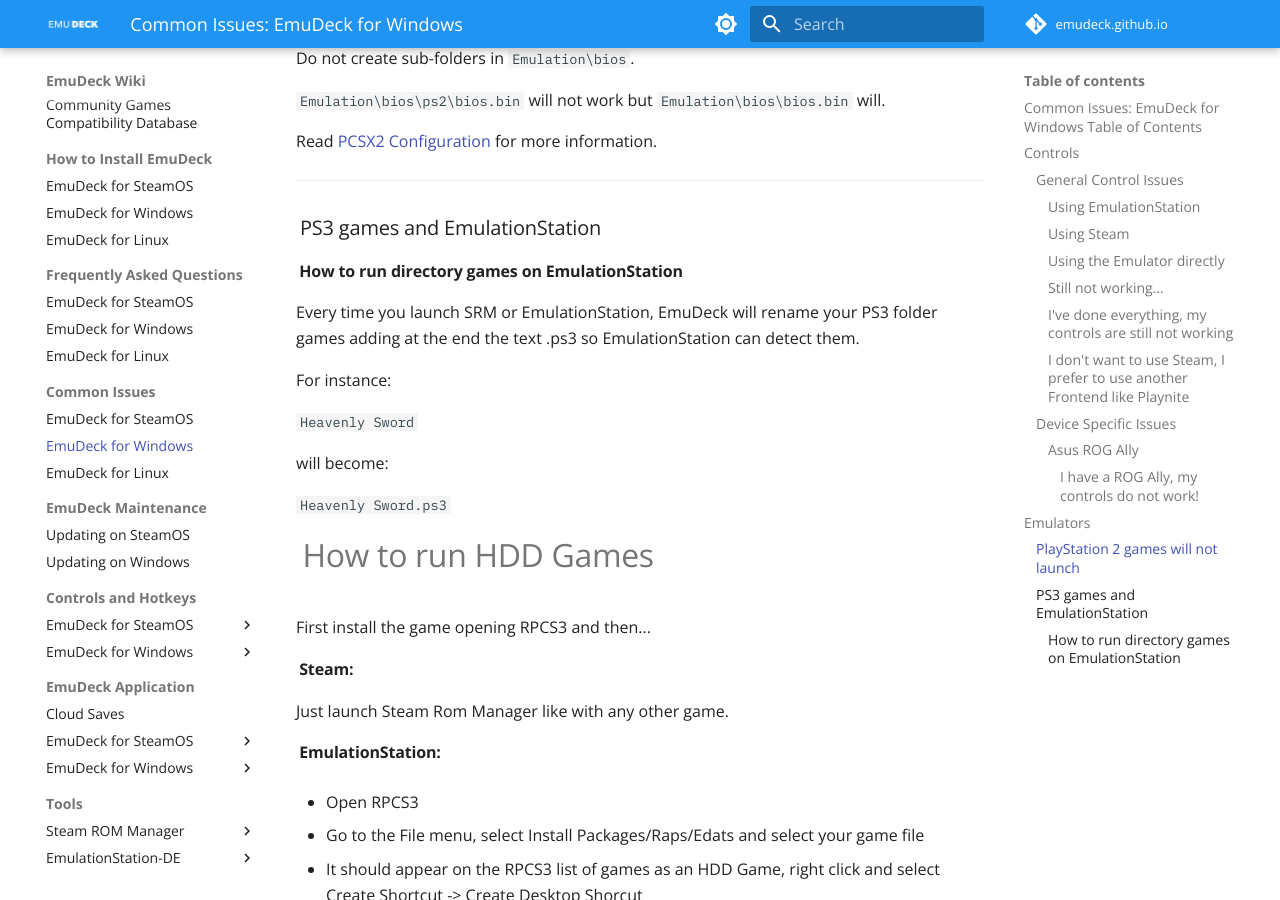
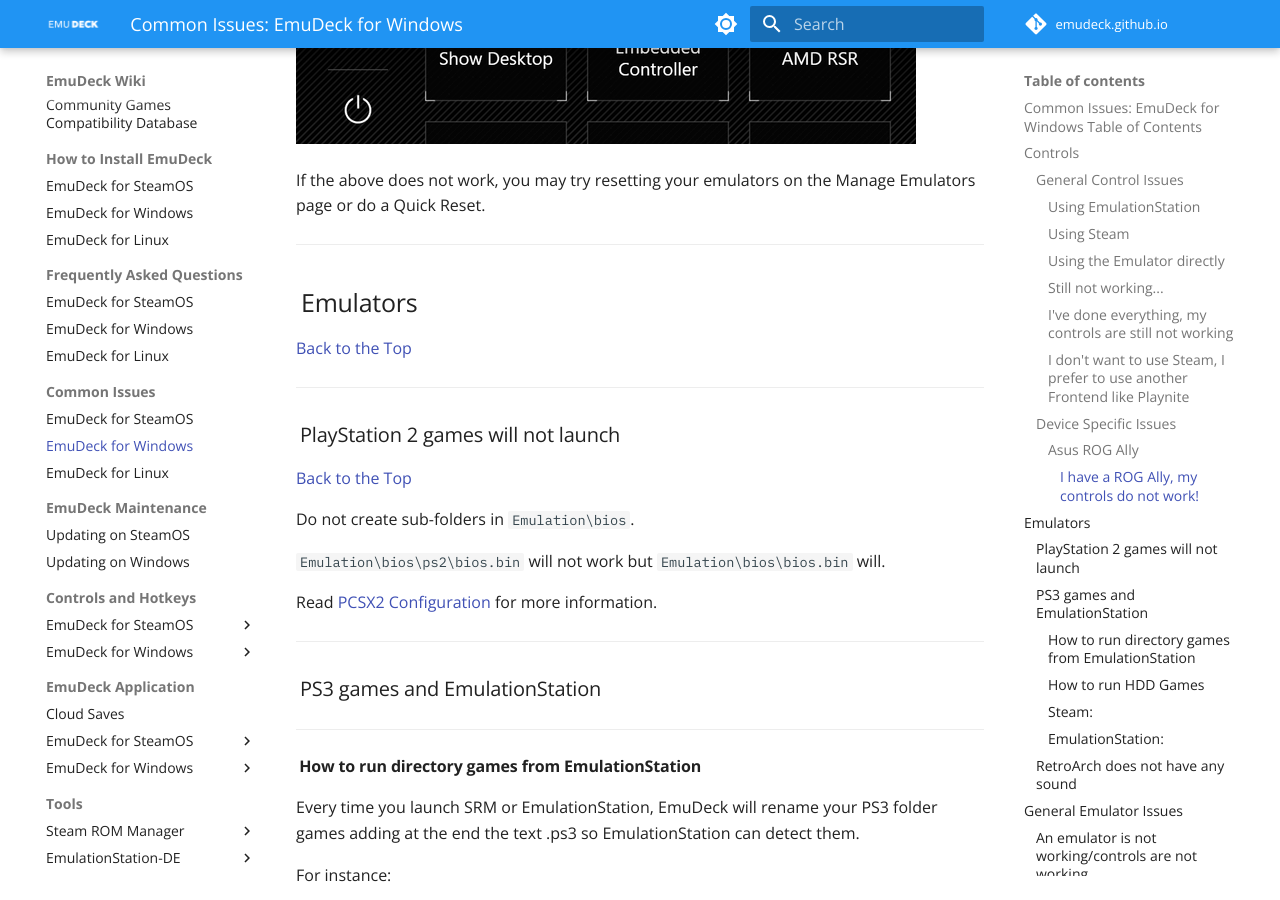
Before and after one commit to EmuDeck/emudeck.github.io, an MkDocs documentation site: the page built from docs/common-issues/windows/index.md, in a window 1280 px wide and 900 px high, scrolled down 3314 px. Built offline with MkDocs 1.6.1 and Material for MkDocs 9.7.7, drawn with Linux system fonts in a browser that asks for light colours; comment, search, counter and statistics services are not loaded; some of the changed text lies outside the part shown.

Commit message:
more formatting...

```diff
--- a/docs/common-issues/windows/index.md
+++ b/docs/common-issues/windows/index.md
@@ -31,30 +31,44 @@
 
 ## Controls
 
+[Back to the Top](#common-issues-emudeck-for-windows-table-of-contents)
+
 ---
 
 ### General Control Issues
+
+[Back to the Top](#common-issues-emudeck-for-windows-table-of-contents)
 
 #### Using EmulationStation
 
 Make sure you are launching EmulationStation from Steam and that EmulationStation has one of our Steam Input Profiles enabled
 
+---
+
 #### Using Steam
 
 Make sure that the game entry has one of our Steam Input Profiles active
+
+---
 
 #### Using the Emulator directly
 
 Make sure you are launching the Emulator from Steam and that the Emulator has one of our Steam Input Profiles enabled
 
+---
+
 #### Still not working...
 
 Please go to Manage Emulators -> Emulator -> Reset configuration and try again.
+
+---
 
 #### I've done everything, my controls are still not working
 
 Follow this video:
 https://youtu.be/ra_B1axeFqU
+
+---
 
 #### I don't want to use Steam, I prefer to use another Frontend like Playnite
 
@@ -66,13 +80,19 @@
 
 ### Device Specific Issues
 
+[Back to the Top](#common-issues-emudeck-for-windows-table-of-contents)
+
 ---
 
 #### Asus ROG Ally
 
+[Back to the Top](#common-issues-emudeck-for-windows-table-of-contents)
+
 ---
 
 ##### I have a ROG Ally, my controls do not work!
+
+[Back to the Top](#common-issues-emudeck-for-windows-table-of-contents)
 
 Emulators are pre-configured to work out of the box. However, if you are having issues, make sure you are using Steam to launch your ROMs and Emulators.
 
@@ -89,9 +109,13 @@
 
 ## Emulators
 
+[Back to the Top](#common-issues-emudeck-for-windows-table-of-contents)
+
 ---
 
 ### PlayStation 2 games will not launch
+
+[Back to the Top](#common-issues-emudeck-for-windows-table-of-contents)
 
 Do not create sub-folders in `Emulation\bios`.
 
@@ -103,9 +127,9 @@
 
 ### PS3 games and EmulationStation
 
+---
 
-
-#### How to run directory games on EmulationStation
+#### How to run directory games from EmulationStation
 
 Every time you launch SRM or EmulationStation, EmuDeck will rename your PS3 folder games adding at the end the text .ps3 so EmulationStation can detect them.
 
@@ -117,12 +141,18 @@
 
 `Heavenly Sword.ps3`
 
-# How to run HDD Games
+---
+
+#### How to run HDD Games
 First install the game opening RPCS3 and then...
+
+---
 
 #### Steam:
 
 Just launch Steam Rom Manager like with any other game.
+
+---
 
 #### EmulationStation:
 
@@ -138,6 +168,8 @@
 
 ### RetroArch does not have any sound
 
+[Back to the Top](#common-issues-emudeck-for-windows-table-of-contents)
+
 1. Open RetroArch
 2. go to Settings -> Drivers -> Audio
 3. Try the different drivers until one works for you
@@ -150,11 +182,15 @@
 
 ### An emulator is not working/controls are not working
 
+[Back to the Top](#common-issues-emudeck-for-windows-table-of-contents)
+
 Reset the specific emulator on the Manage Emulators page in the EmuDeck Application.
 
 ---
 
 ### Which emulators are available on EmuDeck for Windows?
+
+[Back to the Top](#common-issues-emudeck-for-windows-table-of-contents)
 
 Visit the [Supported Emulators](../../emulators/windows/supported-emulators.md) page for a full list.
 
@@ -162,15 +198,21 @@
 
 ## Installation Issues
 
+[Back to the Top](#common-issues-emudeck-for-windows-table-of-contents)
+
 ---
 
 ### Windows Defender - Wacatac.B!ml virus
+
+[Back to the Top](#common-issues-emudeck-for-windows-table-of-contents)
 
 If you see "Wacatac.B!ml virus" from Windows Defender, it is a false positive, you may ignore it.
 
 ---
 
 ### EmuDeck is stuck on the "checking for updates" message
+
+[Back to the Top](#common-issues-emudeck-for-windows-table-of-contents)
 
 Open CMD and run powershell. If you are getting an error, try: [https://confluence.atlassian.com/bamkb/powershell-is-not-recognized-as-an-internal-or-external-command-1095246216.html#:~:text=This%20is%20caused%20by%20the,%5CSystem32%5CWindowsPowerShell%5Cv1](https://confluence.atlassian.com/bamkb/powershell-is-not-recognized-as-an-internal-or-external-command-1095246216.html#:~:text=This%20is%20caused%20by%20the,%5CSystem32%5CWindowsPowerShell%5Cv1)
 
@@ -182,6 +224,8 @@
 
 ### EmuDeck - I cannot select a drive
 
+[Back to the Top](#common-issues-emudeck-for-windows-table-of-contents)
+
 Open CMD and run Powershell.
 
 If you are getting an error, try: [https://confluence.atlassian.com/bamkb/powershell-is-not-recognized-as-an-internal-or-external-command-1095246216.html#:~:text=This%20is%20caused%20by%20the,%5CSystem32%5CWindowsPowerShell%5Cv1](https://confluence.atlassian.com/bamkb/powershell-is-not-recognized-as-an-internal-or-external-command-1095246216.html#:~:text=This%20is%20caused%20by%20the,%5CSystem32%5CWindowsPowerShell%5Cv1)
@@ -190,9 +234,13 @@
 
 ## Patreon
 
+[Back to the Top](#common-issues-emudeck-for-windows-table-of-contents)
+
 ---
 
 ### I am having difficulty generating a Patreon token
+
+[Back to the Top](#common-issues-emudeck-for-windows-table-of-contents)
 
 Try using [https://token.emudeck.com](https://token.emudeck.com)
 
@@ -200,15 +248,21 @@
 
 ### I am subscribed to the Patreon, how do I receive support on Discord?
 
+[Back to the Top](#common-issues-emudeck-for-windows-table-of-contents)
+
 Read this Patreon article to link your Patreon account to your Discord, [https://support.patreon.com/hc/en-us/articles/212052266-Getting-Discord-access](https://support.patreon.com/hc/en-us/articles/212052266-Getting-Discord-access). After you have linked your Patreon account, you will have access to the Windows channel.
 
 ---
 
 ## Uninstalling EmuDeck
 
+[Back to the Top](#common-issues-emudeck-for-windows-table-of-contents)
+
 ---
 
 ### How do I Uninstall EmuDeck for Windows?
+
+[Back to the Top](#common-issues-emudeck-for-windows-table-of-contents)
 
 1. Delete `USERFOLDER/AppData/Roaming/EmuDeck`
 2. Delete `USERFOLDER/emudeck` -> This will delete all the saved games!
```
